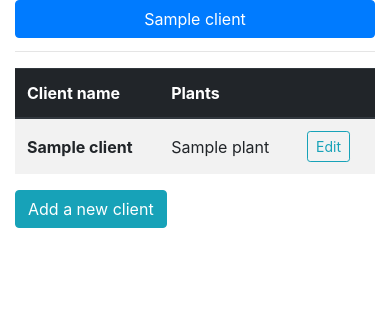
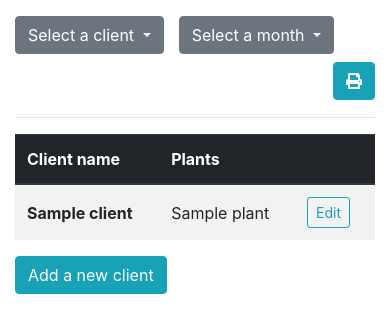
Before and after one commit to tpoomlmly/garden-database, a Flask app: template templates/clients.html in a window 390 px wide. Shown: the part 112-445 px from the top of the page. Run offline with Flask 2, Linux system fonts and the light colour scheme; the template is opened without the code that fills it: most values are stand-ins (such as "Sample title", 1, 10 or a date in 2020); some libraries are stand-ins or nearby versions.

Commit message:
Add responsive month selection buttons
Change client selection to dropdown and add print button

```diff
--- a/templates/clients.html
+++ b/templates/clients.html
@@ -5,14 +5,39 @@
 {% block extras %}
 {{ super() }}
 {# data selection #}
-<div class="row">
-    <div class="col">
-        <div class="btn-group btn-group-toggle d-flex mb-1" role="group" data-toggle="buttons">
-            {% for client in data %}
-            <label class="btn btn-primary w-100">
-                <input type="radio" id="client-{{ client.id }}" autocomplete="off">{{ client.name }}
-            </label>
+<div class="row mt-3 justify-content-start">
+    <div class="col col-auto mb-2 pr-0 order-first">
+        <div class="btn-group">
+            <button class="btn btn-secondary dropdown-toggle" type="button" data-toggle="dropdown">
+                Select a client
+            </button>
+            <div class="dropdown-menu">
+                {% for client in data %}
+                <button type="button" data-toggle="collapse" class="dropdown-item" data-target="#collapse-{{ client.id }}">{{ client.name }}</button>
+                {% endfor %}
+            </div>
+        </div>
+    </div>
+    <div class="col mb-2 order-lg-last order-xl-6">
+        <div class="btn-group d-none d-lg-inline-flex">
+            {% for month in months %}
+            <button class="btn btn-outline-secondary" data-toggle="collapse" data-target="#collapse-{{ month }}">{{ month }}</button>
             {% endfor %}
+        </div>
+        <div class="btn-group d-inline-flex d-lg-none">
+            <button class="btn btn-secondary dropdown-toggle" type="button" data-toggle="dropdown">
+                Select a month
+            </button>
+            <div class="dropdown-menu">
+                {% for month in months %}
+                <button type="button" data-toggle="collapse" class="dropdown-item" data-target="#collapse-{{ month }}">{{ month }}</button>
+                {% endfor %}
+            </div>
+        </div>
+    </div>
+    <div class="col col-xl-auto mb-2 align-self-center order-lg-6 order-xl-last">
+        <div class="float-right">
+            <button type="button" class="btn btn-info" onclick="print();"><i class="fas fa-print"></i></button>
         </div>
     </div>
 </div>
```
